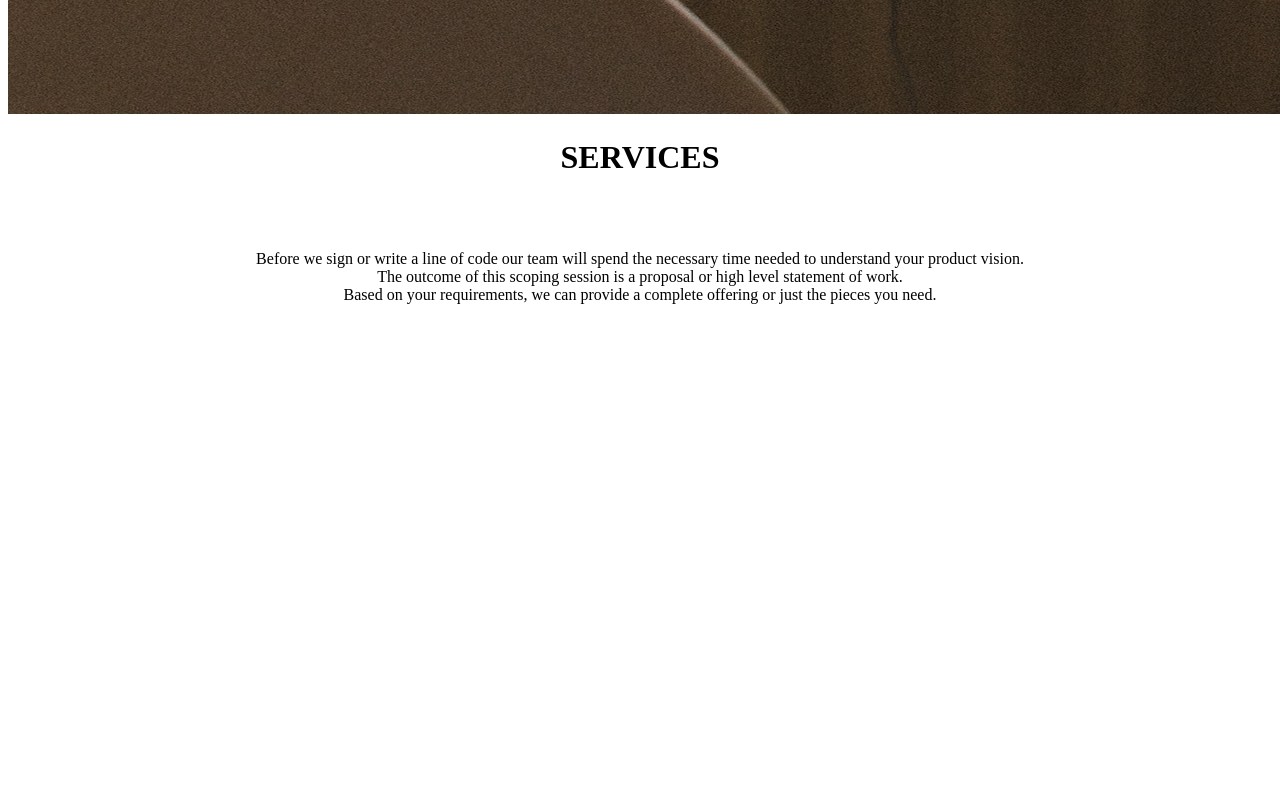
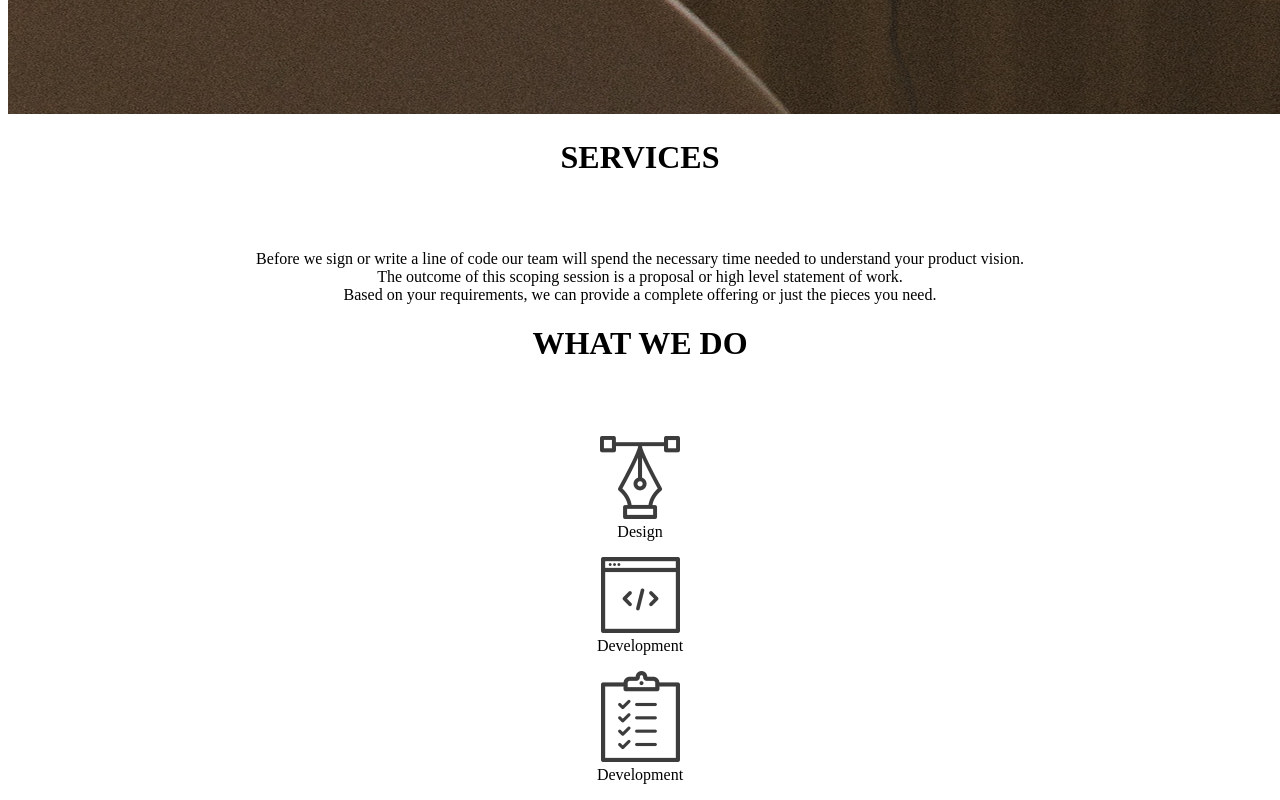
Before and after one commit to C-Museo/Delani-Studio, a plain HTML site: page index.html in a window 1280 px wide. Shown: the part 1691-2491 px from the top of the page. Before the commit the page ends 2011 px from the top, so only its background shows below. Drawn offline with nearby package versions, Linux system fonts and the light colour scheme; files whose address does not match are found by name.

Commit message:
add what we do

```diff
--- a/index.html
+++ b/index.html
@@ -21,7 +21,7 @@
     </p>
 </div>
     <!-- <img src="s_image.jpg" width="1920" height="488">  -->
-<div class="services">
+<div class="Services">
     <img src="s_image.jpg" width="1920" height="488">
         <div class="small-overlay">
         <h1 class="text-center text-white s-text b-text">SERVICES</h1><br><br>
@@ -30,6 +30,59 @@
                 proposal or high level statement of work.<br>Based on your requirements, we can provide a
                 complete offering or just the pieces you need.</p>
         </div>
+<div class="What we do">
+    <h1 class="b-text">WHAT WE DO</h1><br><br>
+    <div class="col-md-12">
+        <figure>
+            <img src="/images/services_icons/design_icon.png" alt="design icon">
+            <figcaption>Design</figcaption>
+        </figure>
+        <figure>
+            <img src="/images/services_icons/dev_icon.png" alt="development icon">
+            <figcaption>Development</figcaption>
+        </figure>
+        <figure>
+            <img src="/images/services_icons/product_icon.png" alt="development icon">
+            <figcaption>Development</figcaption>
+        </figure>
+  </div>
+</div>
+
+
+<!-- <div class="what-we-do text-center">
+    <h1 class="b-text">WHAT WE DO</h1><br><br>
+        <div class="col-md-12"> -->
+        <!-- <div class="row"> -->
+        <!-- <figure class="col-md-4">
+        <img src="images/services_icons/design_icon.png" alt="services-icons" class="service-icons des">
+                        <figcaption id="destxt" class="b-text">DESIGN</figcaption>
+                        <br>
+                        <p id="desp" class="b-text">We offers a full range of services including brand strategy in design,
+                            interaction
+                            which are tested and working without any bugs.
+                            Throughout your project you will be offered full technical assistance to make sure you attain your goals.</p>
+                    </figure>
+                    <figure class="col-md-4">
+                        <img src="images/services_icons/dev_icon.png" alt="services-icons" class="service-icons dev">
+                        <figcaption id="devtext" class="b-text">DEVELOPMENT</figcaption>
+                        <br>
+                        <p id="devp" class="b-text">All our technical officers are fluent in the latest enterprise, mobile and web development
+                            technologies.
+                            They will combine with your team to write, and improve code on a daily basis, using approved
+                            practices such as pair programming and test-based operations.</p>
+                    </figure>
+                    <figure class="col-md-4">
+                        <img src="images/services_icons/product_icon.png" alt="services-icons" class="service-icons pro">
+                        <figcaption id="protext" class="b-text">PRODUCT DESIGN</figcaption>
+                        <br>
+                        <p id="prop" class="b-text">Planning and development is made easy and interactive. Because we are constantly coding and testing,
+                            the products
+
+                            Making sure there is room to allow for changes as business requirements evolve.</p>
+                    </figure>
+                </div>
+            </div>
+        </div>    -->
 
 
 
```
